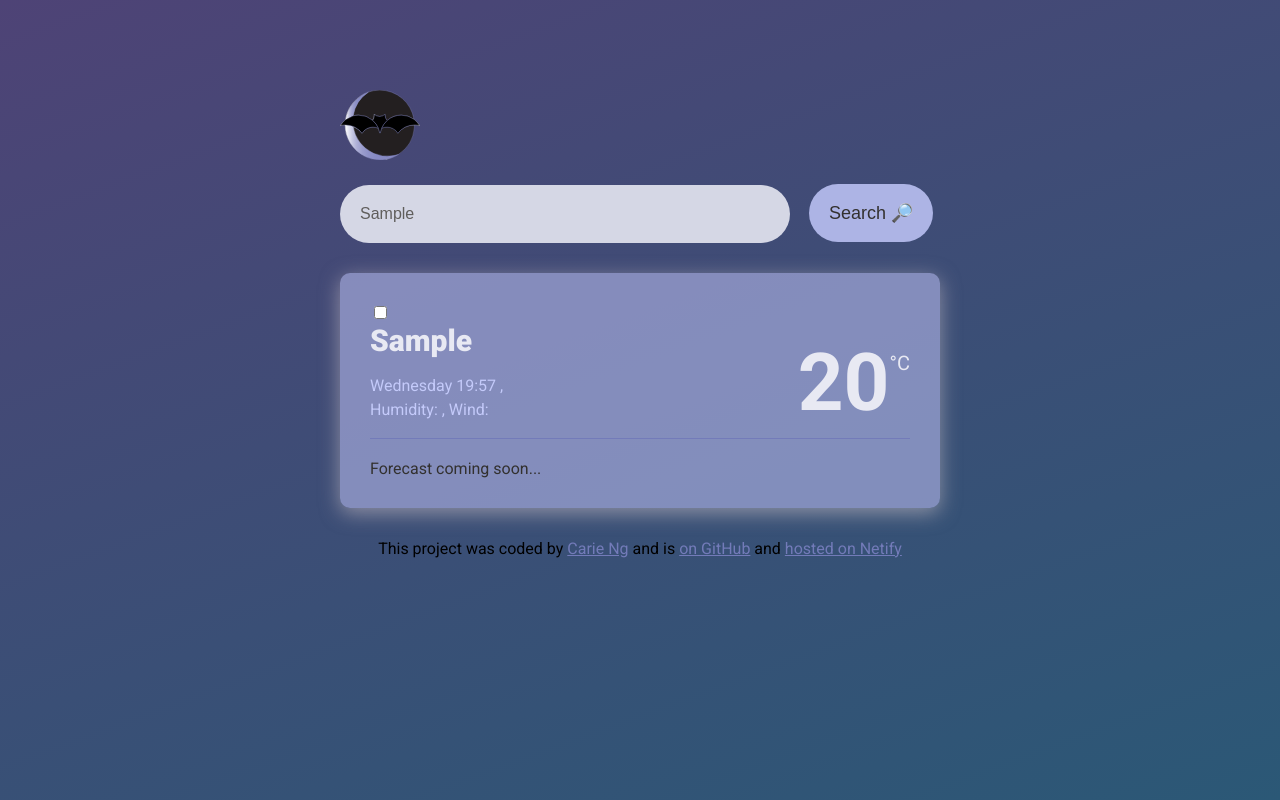
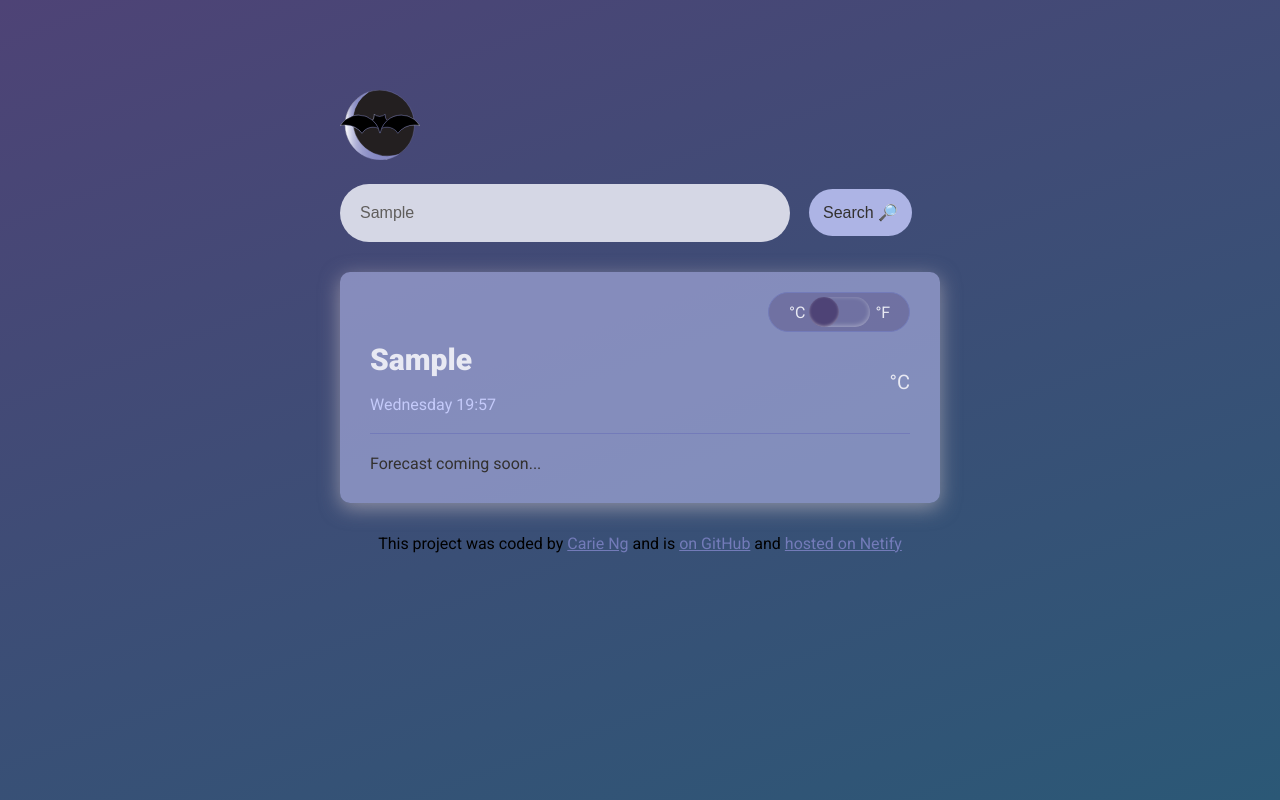
Before and after one commit to LilithVinter/Learning-Coding, a website built with Parcel: page index.html in a window 1280 px wide. Both pictures are taken after typing "Sample" into the empty fields and a click on the input "Search 🔎". Built offline with nearby package versions, Linux system fonts and the light colour scheme; no server answers.

Commit message:
added toggle for temperature

```diff
--- a/index.html
+++ b/index.html
@@ -29,10 +29,12 @@
         </form>
       </header>
       <main>
-        <div class="unit-toggle">
-          <label class="switch">
-            <input type="checkbox" />
-            <span class="slider round"></span>
+        <div class="toggle">
+          <label class="unit-switch">
+            <span class="unit-text">°C</span>
+            <input type="checkbox" name="unitsCheckbox" id="unitToggle" />
+            <span class="toggle-button"></span>
+            <span class="unit-text">°F</span>
           </label>
         </div>
         <div class="current-weather">
@@ -40,15 +42,15 @@
             <h1 class="current-city" id="city">Find Your City's Weather</h1>
             <p class="current-details">
               <span id="current-date"> </span>
-              , <span id="status"> </span> <br />
-              Humidity: <strong id="humidity"> </strong>, Wind:
+              <span id="status"> </span> <br />
+              <strong id="humidity"> </strong>
               <strong id="wind-speed"> </strong>
             </p>
           </div>
           <div class="current-temperature">
             <div id="current-temperature-icon"></div>
-            <span id="current-temperature-value">20</span
-            ><span id="current-temperature-unit">°C</span>
+            <span id="current-temperature-value"> </span
+            ><span id="current-temperature-unit">°C </span>
           </div>
         </div>
         <div class="forecast">Forecast coming soon...</div>
--- a/src/index.js
+++ b/src/index.js
@@ -1,7 +1,6 @@
 //search inputs
 
 function displayTemperature(response) {
-  console.log(response);
   let temperatureDegrees = document.querySelector("#current-temperature-value");
   let temperatureText = Math.round(response.data.temperature.current);
   let cityElement = document.querySelector("#city");
@@ -11,9 +10,9 @@ function displayTemperature(response) {
 
   cityElement.innerHTML = response.data.city;
   temperatureDegrees.innerHTML = temperatureText;
-  condition.innerHTML = response.data.condition.description;
-  humidityPercent.innerHTML = `${response.data.temperature.humidity} %`;
-  windSpeed.innerHTML = `${response.data.wind.speed} km/h`;
+  condition.innerHTML = ` , ${response.data.condition.description}`;
+  humidityPercent.innerHTML = `Humidity: ${response.data.temperature.humidity},`;
+  windSpeed.innerHTML = `Wind: ${response.data.wind.speed}`;
 
   let weatherIcon = document.querySelector("#current-temperature-icon");
   weatherIcon.innerHTML = `<img src="${response.data.condition.icon_url}" id="current-temperature-icon"/>`;
@@ -21,8 +20,28 @@ function displayTemperature(response) {
 
 function searchCity(city) {
   let apiKey = "67160eaaec4o69a29b0ff296te075931";
-  let apiUrl = `https://api.shecodes.io/weather/v1/current?query=${city}&key=${apiKey}&units=metric`;
+  let units = "metric";
 
+  var isChecked = document.querySelector("#unitToggle").checked;
+
+  function unitSwitch(event) {
+    if (toggle.checked) {
+      let apiUrl = `https://api.shecodes.io/weather/v1/current?query=${city}&key=${apiKey}&units=imperial`;
+      axios.get(apiUrl).then(displayTemperature);
+      let unitText = document.querySelector("#current-temperature-unit");
+      unitText.innerHTML = `°F`;
+    } else {
+      let apiUrl = `https://api.shecodes.io/weather/v1/current?query=${city}&key=${apiKey}&units=metric`;
+      axios.get(apiUrl).then(displayTemperature);
+      let unitText = document.querySelector("#current-temperature-unit");
+      unitText.innerHTML = `°C`;
+    }
+  }
+
+  let toggle = document.querySelector("#unitToggle");
+  toggle.addEventListener("change", unitSwitch);
+
+  let apiUrl = `https://api.shecodes.io/weather/v1/current?query=${city}&key=${apiKey}&units=${units}`;
   axios.get(apiUrl).then(displayTemperature);
 }
 
--- a/src/styles.css
+++ b/src/styles.css
@@ -39,18 +39,19 @@ header {
 
 .search-button {
   margin-left: 15px;
-  font-size: 18px;
+  font-size: 16px;
   background-color: #adb4e5;
   color: #33312f;
   border: none;
-  padding: 20px;
-  line-height: 1;
+  padding: 14px;
   border-radius: 50px;
+  transition: 0.2ms ease-in-out;
 }
 .search-button:hover {
   cursor: pointer;
   background-color: #737bb9;
   color: #e8e9f3;
+  border: 2px groove #e8e9f3;
 }
 
 main {
@@ -109,7 +110,7 @@ main {
 #current-temperature-unit {
   font-size: 20px;
   line-height: 80px;
-  mmargin-top: 0px;
+  margin-top: 0px;
 }
 
 footer {
@@ -118,3 +119,73 @@ footer {
 
   color: #000000;
 }
+
+/* Extra: toggle design */
+.toggle {
+  display: flex;
+  justify-content: right;
+  margin-top: -10px;
+  padding-bottom: 50px;
+  font-weight: medium;
+  color: #e8e9f3;
+}
+
+.unit-switch {
+  position: absolute;
+  display: grid;
+  place-items: center;
+  grid-auto-flow: column;
+  gap: 5px;
+  width: 100px;
+  height: 30px;
+  padding: 4px 20px;
+  border: 1px solid #737bb9;
+  background-color: #4e43765e;
+  border-radius: 30px;
+}
+
+.unit-switch input {
+  position: absolute;
+  cursor: pointer;
+  appearance: none;
+  -webkit-appearance: none;
+  width: 100%;
+  height: 100%;
+  border-radius: 30px;
+}
+
+.unit-text {
+  user-select: none;
+  text-align: center;
+  line-height: 0px;
+  margin-top: 2px;
+  font-size: 16px;
+}
+
+.toggle-button {
+  position: relative;
+  pointer-events: none;
+  width: 60px;
+  height: 30px;
+  border-radius: 30px;
+  box-shadow: inset 0px -1px 5px rgba(255, 255, 255, 0.4);
+}
+
+.toggle-button::after {
+  content: "";
+  position: absolute;
+  width: 30px;
+  height: 30px;
+  left: -1px;
+  border-radius: 30px;
+  background-color: #4e4376;
+  box-shadow: inset 0px -1px 3px rgba(255, 255, 255, 0.4);
+  transition: transform 0.4s;
+  transform: translateX(0%);
+}
+
+.unit-switch input:checked + .toggle-button::after {
+  background-color: #33312f;
+  transform: translateX(100%);
+  rotate: (90deg);
+}
```
